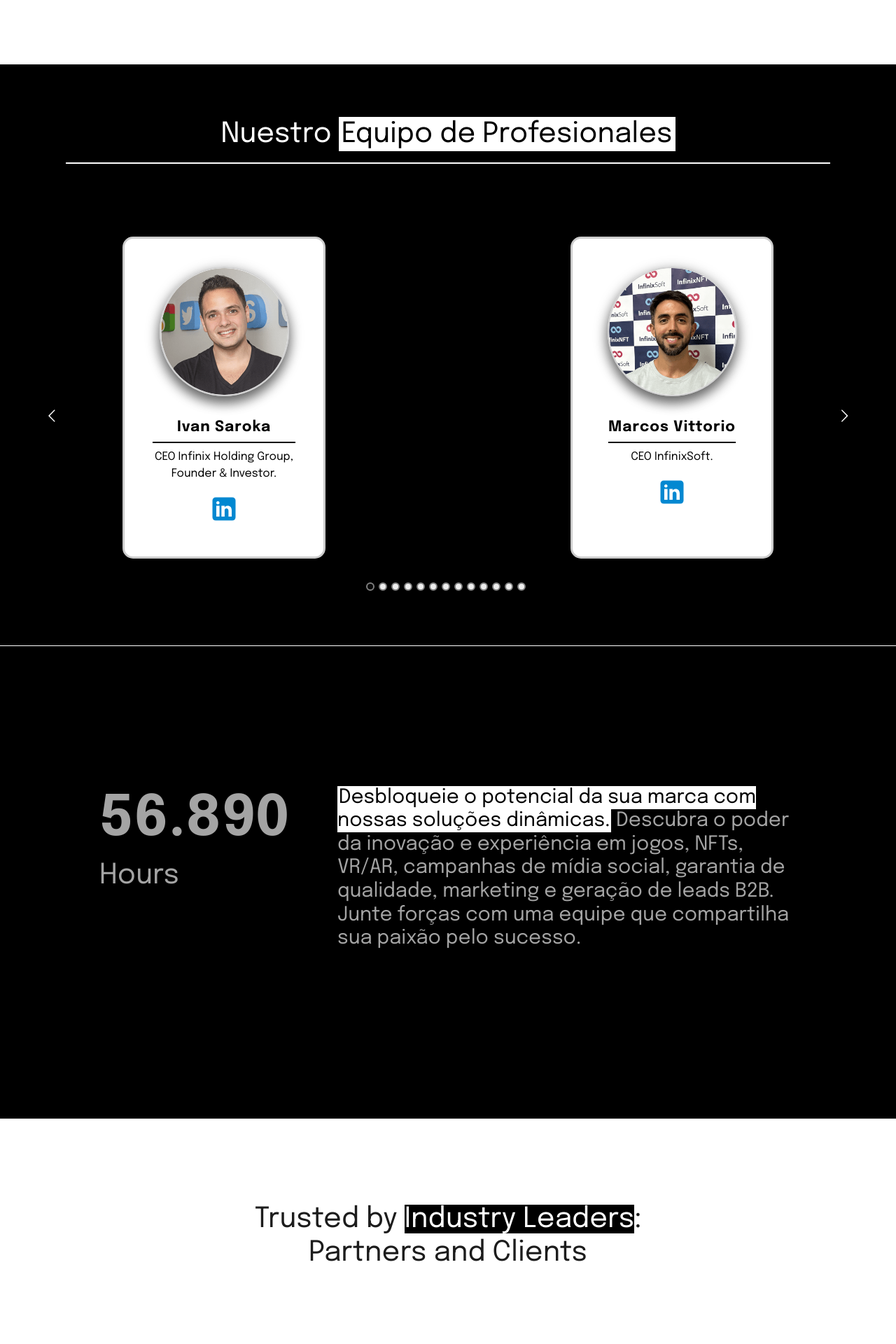
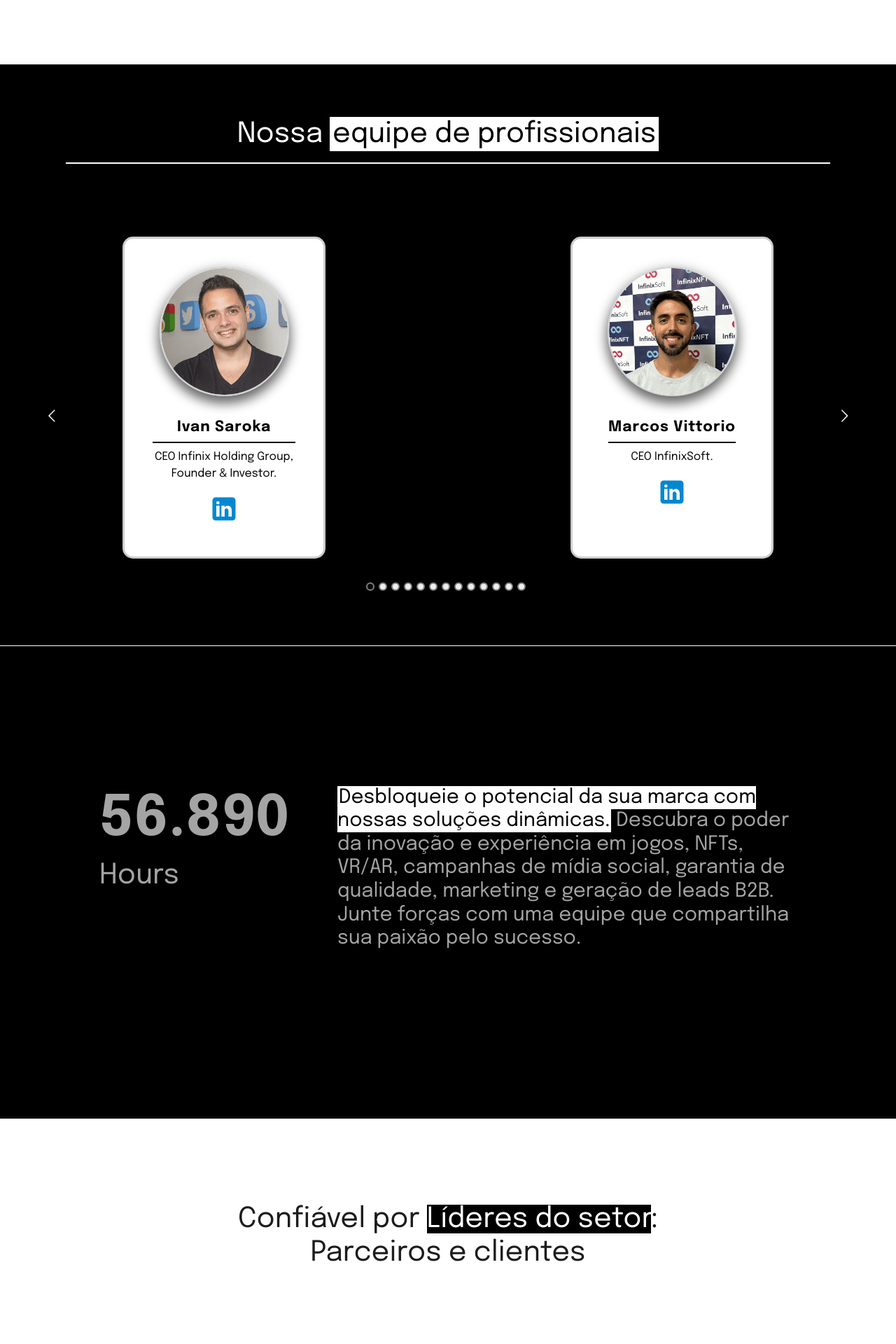
Before and after one commit to jonaaguidi/infinix_landing, a React (Vite) app: page /br in a window 1280 px wide. Shown: the part 5100-7020 px from the top of the page at 70% size. Built offline with nearby package versions, Linux system fonts and the light colour scheme.

Commit message:
Fix Typos

```diff
--- a/src/components/components_BR/Partners/Partners.jsx
+++ b/src/components/components_BR/Partners/Partners.jsx
@@ -32,7 +32,7 @@ const Partners = () => {
             <div className="container content-space-b-2">
                 <div className="row">
                     <div className="col-lg-12">
-                        <h1 className="title-bold-1 infinix-title-black text-center mb-lg-5 wow fadeInUpSmall" data-wow-duration="1s" data-wow-delay=".2s"> Trusted by <span className="selected-whitebg">Industry Leaders</span>: <br />Partners and Clients</h1>
+                        <h1 className="title-bold-1 infinix-title-black text-center mb-lg-5 wow fadeInUpSmall" data-wow-duration="1s" data-wow-delay=".2s"> Confiável por <span className="selected-whitebg">Líderes do setor</span>: <br />Parceiros e clientes</h1>
                     </div>
                 </div>
             </div>
--- a/src/components/components_BR/Team/Team.jsx
+++ b/src/components/components_BR/Team/Team.jsx
@@ -147,7 +147,7 @@ const Team = () => {
         <div className="container content-space-b-0">
           <div className="row">
             <div className="col-lg-12">
-              <h1 id="team_title" className="title-bold-1 infinix-title-black text-center mb-lg-5 wow fadeInUpSmall" data-wow-duration="1s" data-wow-delay=".2s"> Nuestro <span className="selected-whitebg">Equipo de Profesionales</span></h1>
+              <h1 id="team_title" className="title-bold-1 infinix-title-black text-center mb-lg-5 wow fadeInUpSmall" data-wow-duration="1s" data-wow-delay=".2s"> Nossa <span className="selected-whitebg">equipe de profissionais</span></h1>
             </div>
           </div>
         </div>
--- a/src/components/components_EN/Team/Team.jsx
+++ b/src/components/components_EN/Team/Team.jsx
@@ -147,7 +147,7 @@ const Team = () => {
         <div className="container content-space-b-0">
           <div className="row">
             <div className="col-lg-12">
-              <h1 id="team_title" className="title-bold-1 infinix-title-black text-center mb-lg-5 wow fadeInUpSmall" data-wow-duration="1s" data-wow-delay=".2s"> Nuestro <span className="selected-whitebg">Equipo de Profesionales</span></h1>
+              <h1 id="team_title" className="title-bold-1 infinix-title-black text-center mb-lg-5 wow fadeInUpSmall" data-wow-duration="1s" data-wow-delay=".2s"> Our <span className="selected-whitebg">Team</span></h1>
             </div>
           </div>
         </div>
--- a/src/components/components_ES/Partners/Partners.jsx
+++ b/src/components/components_ES/Partners/Partners.jsx
@@ -32,7 +32,7 @@ const Partners = () => {
             <div className="container content-space-b-2">
                 <div className="row">
                     <div className="col-lg-12">
-                        <h1 className="title-bold-1 infinix-title-black text-center mb-lg-5 wow fadeInUpSmall" data-wow-duration="1s" data-wow-delay=".2s"> Trusted by <span className="selected-whitebg">Industry Leaders</span>: <br />Partners and Clients</h1>
+                        <h1 className="title-bold-1 infinix-title-black text-center mb-lg-5 wow fadeInUpSmall" data-wow-duration="1s" data-wow-delay=".2s"> Con la confianza de <span className="selected-whitebg">Líderes de la industria</span>: <br />Socios y clientes</h1>
                     </div>
                 </div>
             </div>
```
